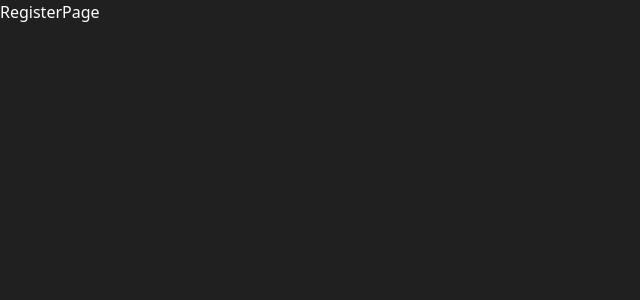
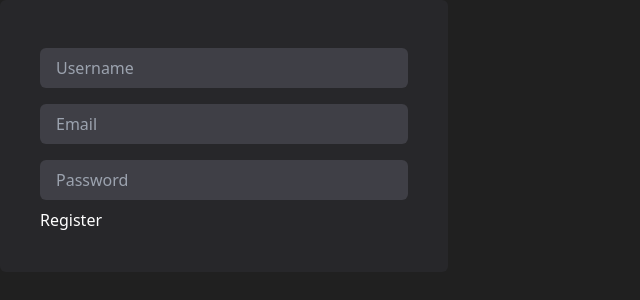
Before and after one commit to hectorc2907/practice-fullstack, a React (Vite) app in the folder projects/TaskManager/client/: page /register in a window 1280 px wide. Shown: the top 300 px of the page, without its empty margins (0-640 px from the left). Built offline with nearby package versions, Linux system fonts and the light colour scheme.

Commit message:
configuramos un registro de usuario basico este solo devuelve los valores ingresados

```diff
--- a/projects/TaskManager/client/src/pages/RegisterPage.jsx
+++ b/projects/TaskManager/client/src/pages/RegisterPage.jsx
@@ -1,5 +1,36 @@
+import { useForm } from "react-hook-form";
+
 function RegisterPage() {
-  return <div>RegisterPage</div>;
+  const { register, handleSubmit } = useForm();
+  return (
+    <div className="bg-zinc-800 max-w-md p-10 rounded-md">
+      <form
+        onSubmit={handleSubmit((values) => {
+          console.log(values);
+        })}
+      >
+        <input
+          type="text"
+          {...register("username", { required: true })}
+          className="w-full bg-zinc-700 text-white px-4 py-2 rounded-md my-2"
+          placeholder="Username"
+        />
+        <input
+          type="email"
+          {...register("email", { required: true })}
+          className="w-full bg-zinc-700 text-white px-4 py-2 rounded-md my-2"
+          placeholder="Email"
+        />
+        <input
+          type="password"
+          {...register("password", { required: true })}
+          className="w-full bg-zinc-700 text-white px-4 py-2 rounded-md my-2"
+          placeholder="Password"
+        />
+        <button type="submit">Register</button>
+      </form>
+    </div>
+  );
 }
 
 export default RegisterPage;
```
